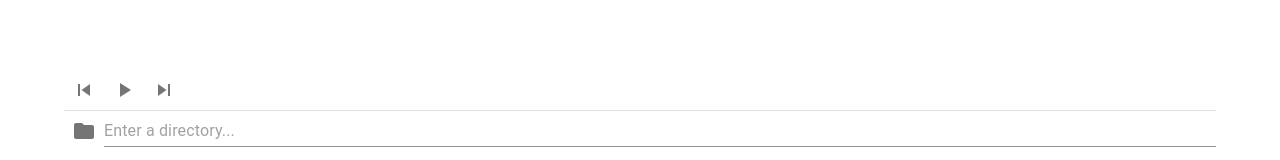
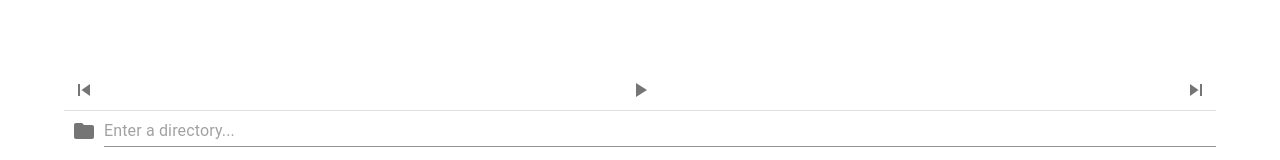
Before and after one commit to tthogehoge/TurnPlayerTauri, a React (Vite) app: page / in a window 1280 px wide. Shown: the part 378-538 px from the top of the page. Built offline with nearby package versions, Linux system fonts and the light colour scheme.

Commit message:
ボタンを伸ばす

```diff
--- a/src/App.tsx
+++ b/src/App.tsx
@@ -376,7 +376,7 @@ function App() {
           <IconButton onClick={() => playList(-1)}>
             <SkipPreviousIcon />
           </IconButton>
-          <IconButton onClick={() => setPlaying(!s_playing)}>
+          <IconButton onClick={() => setPlaying(!s_playing)} sx={{flex:1}}>
             {s_playing ? <PauseIcon /> : <PlayArrowIcon />}
           </IconButton>
           <IconButton onClick={() => playList(1)}>
```
